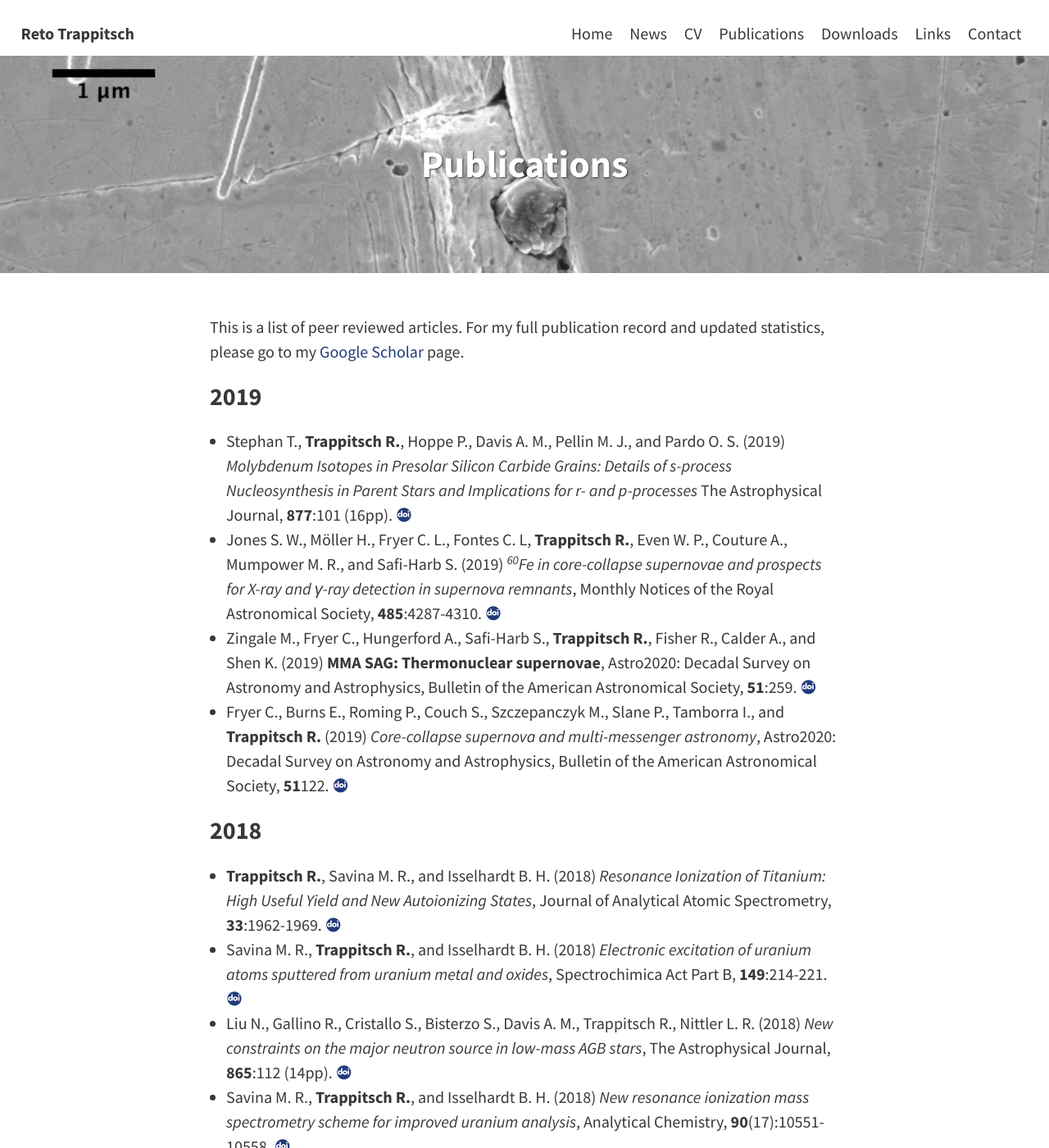
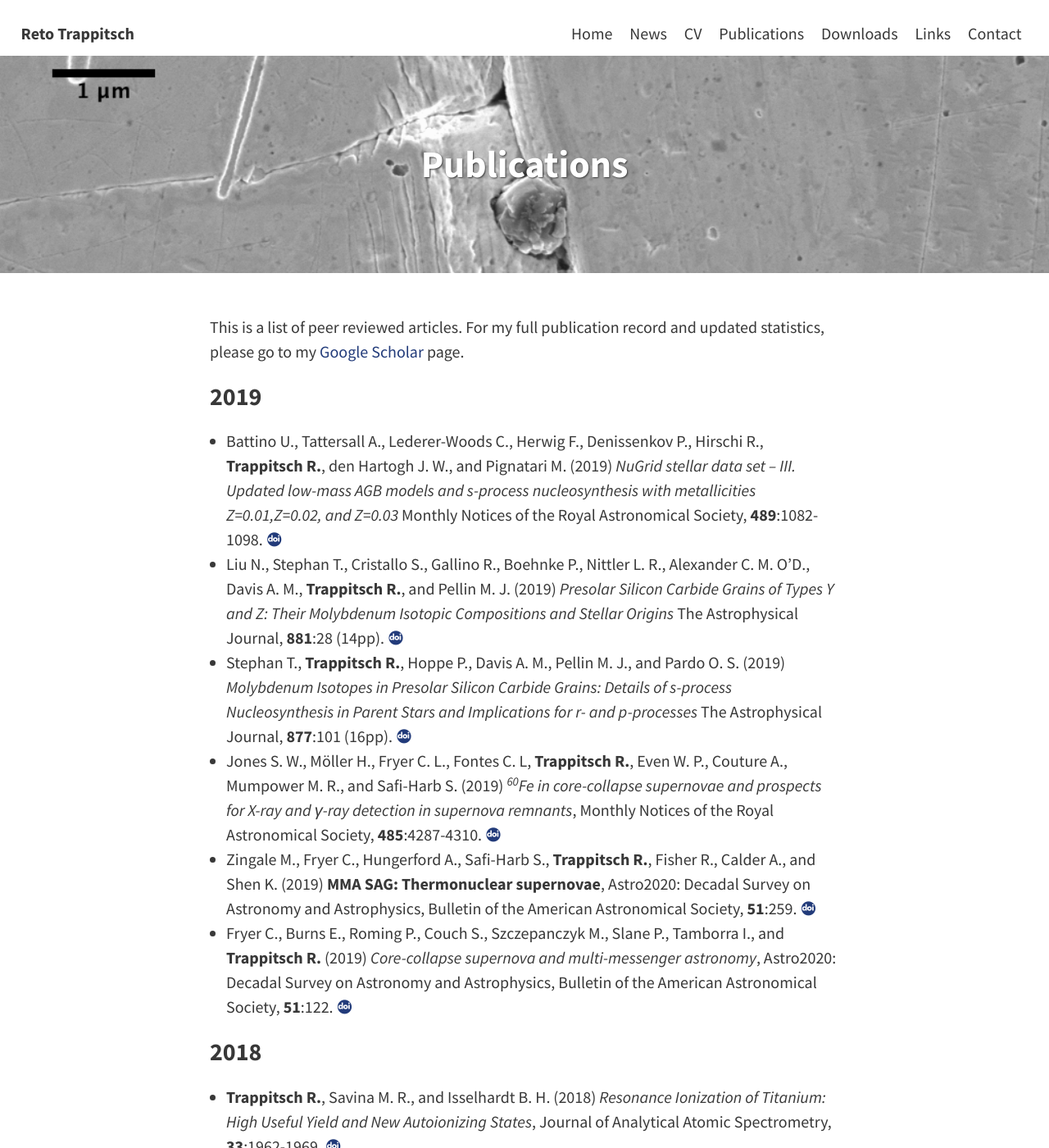
Before and after one commit to trappitsch/trappitsch.github.io, a Jekyll site: the page built from pages/04_publications.md, in a window 1280 px wide and 1400 px high. Shown: the whole window at 82% size. Built offline with Jekyll 4.4.1, drawn with Linux system fonts in a browser that asks for light colours; some web fonts are replaced.

Commit message:
Updated publications

```diff
--- a/pages/04_publications.md
+++ b/pages/04_publications.md
@@ -9,10 +9,12 @@ This is a list of peer reviewed articles. For my full publication record and upd
 
 <h3>2019</h3>
 
+- Battino U., Tattersall A., Lederer-Woods C., Herwig F., Denissenkov P., Hirschi R., **Trappitsch R.**, den Hartogh J. W., and Pignatari M. (2019) *NuGrid stellar data set – III. Updated low-mass AGB models and s-process nucleosynthesis with metallicities Z=0.01,Z=0.02, and Z=0.03* Monthly Notices of the Royal Astronomical Society, **489**:1082-1098. [<i class="ai ai-doi ai-1x theme-color"></i>](https://doi.org/10.1093/mnras/stz2158){:target="_blank"}
+- Liu N., Stephan T., Cristallo S., Gallino R., Boehnke P., Nittler L. R., Alexander C. M. O'D., Davis A. M., **Trappitsch R.**, and Pellin M. J. (2019) *Presolar Silicon Carbide Grains of Types Y and Z: Their Molybdenum Isotopic Compositions and Stellar Origins* The Astrophysical Journal, **881**:28 (14pp). [<i class="ai ai-doi ai-1x theme-color"></i>](https://doi.org/10.3847/1538-4357/ab2d27){:target="_blank"}
 - Stephan T., **Trappitsch R.**, Hoppe P., Davis A. M., Pellin M. J., and Pardo O. S. (2019) *Molybdenum Isotopes in Presolar Silicon Carbide Grains: Details of s-process Nucleosynthesis in Parent Stars and Implications for r- and p-processes* The Astrophysical Journal, **877**:101 (16pp). [<i class="ai ai-doi ai-1x theme-color"></i>](https://doi.org/10.3847/1538-4357/ab1c60){:target="_blank"}
 - Jones S. W., Möller H., Fryer C. L., Fontes C. L, **Trappitsch R.**, Even W. P., Couture A., Mumpower M. R., and Safi-Harb S. (2019) *<sup>60</sup>Fe in core-collapse supernovae and prospects for X-ray and γ-ray detection in supernova remnants*, Monthly Notices of the Royal Astronomical Society, **485**:4287-4310.  [<i class="ai ai-doi ai-1x theme-color"></i>](https://doi.org/10.1093/mnras/stz536){:target="_blank"}
 - Zingale M., Fryer C., Hungerford A., Safi-Harb S., **Trappitsch R.**, Fisher R., Calder A., and Shen K. (2019) **MMA SAG: Thermonuclear supernovae**, Astro2020: Decadal Survey on Astronomy and Astrophysics, Bulletin of the American Astronomical Society, **51**:259. [<i class="ai ai-doi ai-1x theme-color"></i>](https://baas.aas.org/wp-content/uploads/2019/05/259_zingale.pdf){:target="_blank"}
-- Fryer C., Burns E., Roming P., Couch S., Szczepanczyk M., Slane P., Tamborra I., and **Trappitsch R.** (2019) *Core-collapse supernova and multi-messenger astronomy*, Astro2020: Decadal Survey on Astronomy and Astrophysics, Bulletin of the American Astronomical Society, **51**122. [<i class="ai ai-doi ai-1x theme-color"></i>](https://baas.aas.org/wp-content/uploads/2019/05/122_fryer.pdf){:target="_blank"}
+- Fryer C., Burns E., Roming P., Couch S., Szczepanczyk M., Slane P., Tamborra I., and **Trappitsch R.** (2019) *Core-collapse supernova and multi-messenger astronomy*, Astro2020: Decadal Survey on Astronomy and Astrophysics, Bulletin of the American Astronomical Society, **51**:122. [<i class="ai ai-doi ai-1x theme-color"></i>](https://baas.aas.org/wp-content/uploads/2019/05/122_fryer.pdf){:target="_blank"}
 
 <h3>2018</h3>
 
```
Also changed, not shown: 1 other file.
